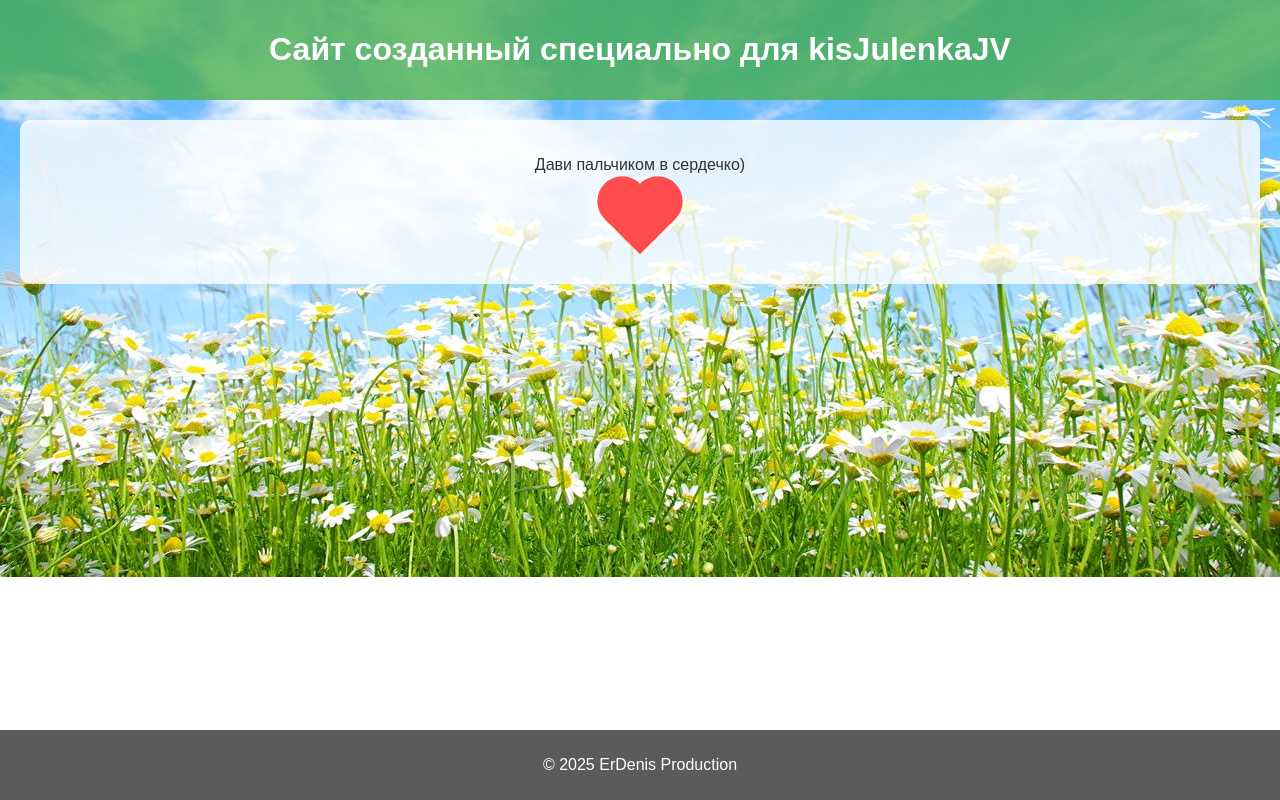
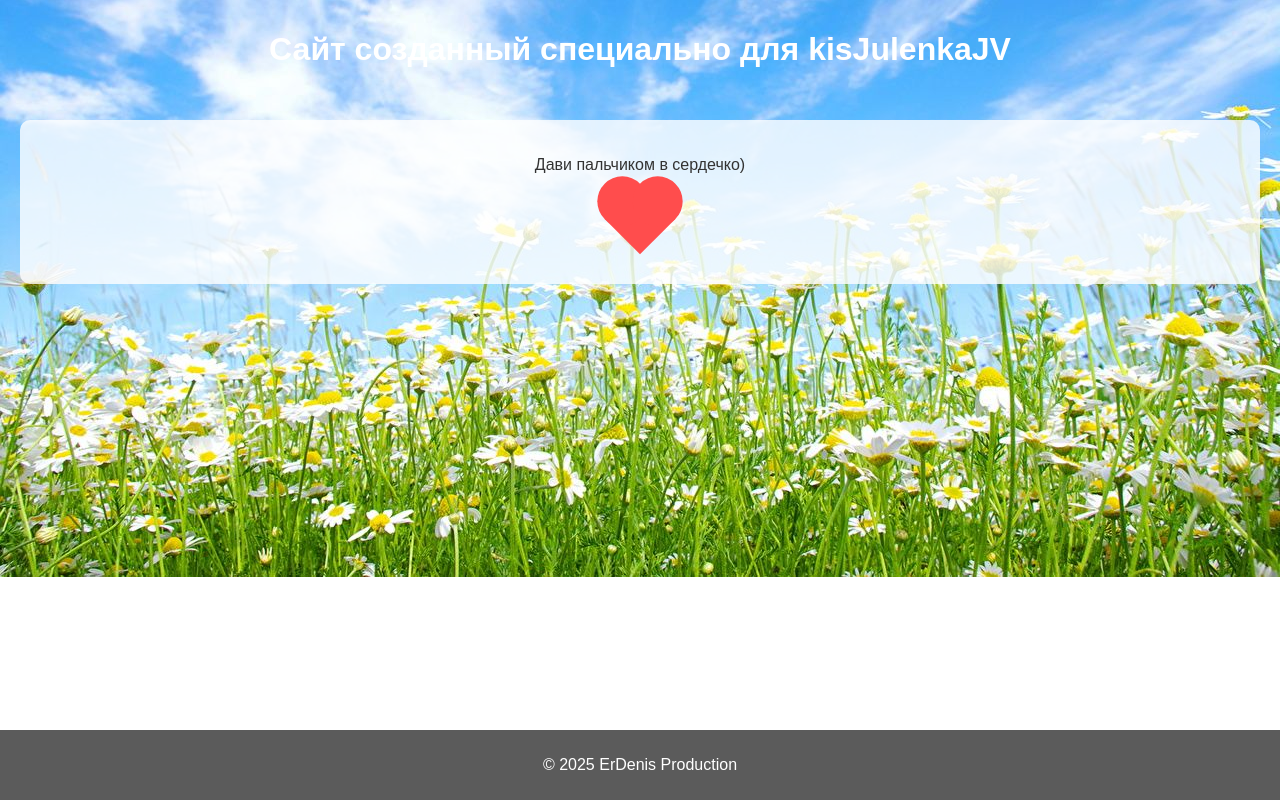
Before and after one commit to ErDenisProduction/kisJV, a plain HTML site: page index.html in a window 1280 px wide. Drawn offline with Linux system fonts and the light colour scheme.

Commit message:
Update style.css

```diff
--- a/style.css
+++ b/style.css
@@ -7,7 +7,7 @@ body {
 }
 
 header {
-    background-color: rgba(76, 175, 80, 0.8);
+    background-color: rgba(76, 175, 80, 0);
     color: white;
     padding: 10px 0;
     text-align: center;
```
